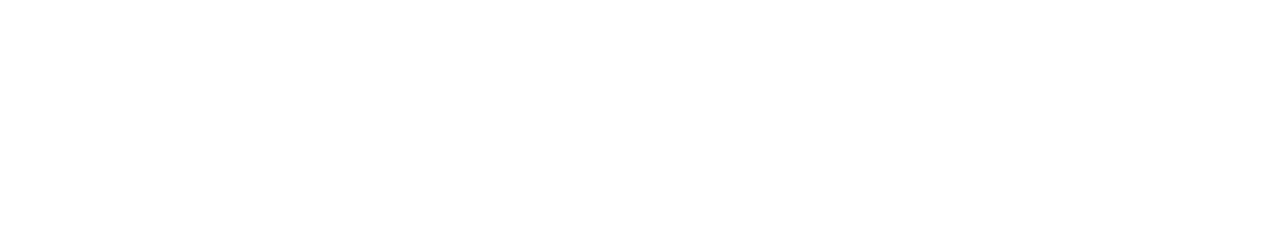
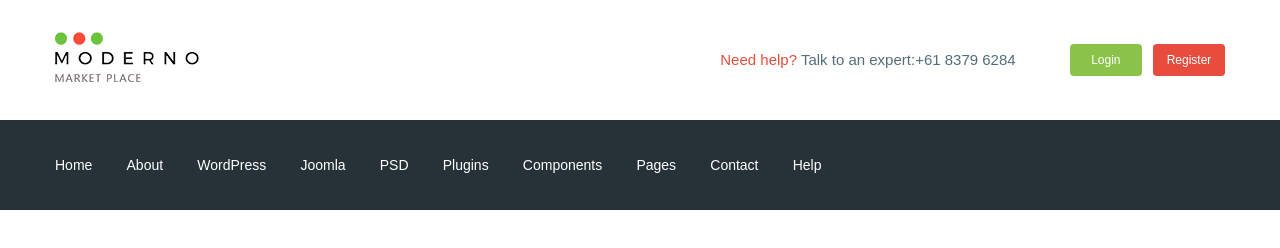
Before and after one commit to MrJaroo/moderno, a website: page app/index.html in a window 1280 px wide. Drawn offline with nearby package versions, Linux system fonts and the light colour scheme; files that its build step writes are made by us from their sources.

Commit message:
added header

```diff
--- a/app/index.html
+++ b/app/index.html
@@ -1,17 +1,62 @@
 <!DOCTYPE html>
 <html lang="en">
+
 <head>
     <meta charset="UTF-8">
     <meta name="viewport" content="width=device-width, initial-scale=1.0">
     <title>Moderno market place</title>
+    <link href="https://fonts.googleapis.com/css2?family=Roboto:wght@500;700&display=swap" rel="stylesheet">
     <link rel="stylesheet" href="css/libs.min.css">
     <link rel="stylesheet" href="css/style.min.css">
 </head>
+
 <body>
+    <header class="header">
+        <div class="header__top">
+            <div class="container">
+                <div class="header__top-inner">
+                    <div class="header__logo">
+                        <a href="#">
+                            <img src="images/logo.png" alt="logo">
+                        </a>
+                    </div>
+                    <div class="header__text">
+                        <a href="#"><span>Need help?</span></a> Talk to an expert:<a class="header__phone"
+                            href="tel:6183796284">+61 8379 6284</a>
+                    </div>
+                    <div class="header__box">
+                        <a class="basket" href="#"></a>
+                        <a class="header__btn header__btn-login" href="#">Login</a>
+                        <a class="header__btn header__btn-register" href="#">Register</a>
+                    </div>
+                </div>
+            </div>
+        </div>
+        <div class="header__menu">
+            <div class="container">
+                <nav class="menu">
+                    <ul class="menu__list">
+                        <li><a href="#">Home</a></li>
+                        <li><a href="#">About</a></li>
+                        <li><a href="#">WordPress</a></li>
+                        <li><a href="#">Joomla</a></li>
+                        <li><a href="#">PSD</a></li>
+                        <li><a href="#">Plugins</a></li>
+                        <li><a href="#">Components</a></li>
+                        <li><a href="#">Pages</a></li>
+                        <li><a href="#">Contact</a></li>
+                        <li><a href="#">Help</a></li>
+                    </ul>
+                </nav>
+            </div>
+        </div>
+    </header>
+
 
 
     <script src="https://ajax.googleapis.com/ajax/libs/jquery/3.5.1/jquery.min.js"></script>
     <script src="js/libs.min.js"></script>
     <script src="js/main.min.js"></script>
 </body>
+
 </html>
--- /dev/null
+++ b/app/scss/_fonts.scss
@@ -0,0 +1,7 @@
+@font-face {
+  font-family: 'Roboto-Regular', sans-serif;
+  src: url('../fonts/Roboto-Regular.woff2') format('woff2'),
+       url('../fonts/Roboto-Regular.woff') format('woff');
+    font-weight: 400;
+    font-display: swap;
+}
--- /dev/null
+++ b/app/scss/_global.scss
@@ -0,0 +1,37 @@
+html {
+  box-sizing: border-box;
+}
+
+ *,
+ *::before,
+ *::after {
+    box-sizing: inherit;
+}
+
+
+   a {
+      display: inline-block;
+      text-decoration: none;
+      color: $text;
+   }
+
+   ul,
+   li {
+      margin: 0;
+      padding: 0;
+      list-style: none;
+   }
+
+   .container {
+      max-width: 1200px;
+      margin: 0 auto;
+      padding: 15px;
+   }
+
+   body {
+      font-family: 'Roboto-Regular',sans-serif;
+      font-size: 15px;
+      line-height: 24px;
+      font-weight: 400;
+      color: $text;
+   }
--- /dev/null
+++ b/app/scss/_vars.scss
@@ -0,0 +1,4 @@
+$text:#546e7a;
+$red:#e74c3c;
+$green:#8bc34a;
+$bg:#263238;
--- a/app/scss/style.scss
+++ b/app/scss/style.scss
@@ -1,14 +1,59 @@
-html {
-  box-sizing: border-box;
+@import 'vars';
+@import 'global';
+@import 'fonts';
+
+.header__top-inner {
+  display: flex;
+  justify-content: space-between;
+  align-items: center;
+  height: 90px;
 }
 
-*,
-*::before,
-*::after {
-  box-sizing: inherit;
+.header__text {
+  margin-left: auto;
+  margin-right: 50px;
+  span{
+    color: $red;
+  }
 }
 
-.box {
+.header__btn {
+  width: 72px;
+  padding: 4px;
+  border-radius: 4px;
+  text-align: center;
+  font-size: 12px;
+  color: #fff;
+}
+
+.header__btn-login {
+  background-color: $green;
+}
+
+.header__btn-register {
+  margin-left: 7px;
+  background-color: $red;
+}
+
+.header__menu {
+  background-color: $bg;
+}
+
+.menu {
   display: flex;
-  transition: all .3s;
+  align-items: center;
+  height: 60px;
 }
+
+.menu__list {
+  li {
+    display: inline-block;
+    & + li {
+      margin-left: 30px;
+    }
+  }
+  a {
+    font-size: 14px;
+    color: #fff;
+  }
+}
--- a/gulpfile.js
+++ b/gulpfile.js
@@ -58,7 +58,7 @@
 });
 
 gulp.task('watch', function(){
-    gulp.watch('app/scss/style.scss', gulp.parallel('sass'));
+    gulp.watch('app/**/*.scss', gulp.parallel('sass'));
     gulp.watch('app/*html', gulp.parallel('html'));
     gulp.watch('app/js/*.js', gulp.parallel('js'));
 });
```
Also changed, not shown: app/fonts/Roboto-Regular.woff (added), app/fonts/Roboto-Regular.woff2 (added), app/images/logo.png (added).
